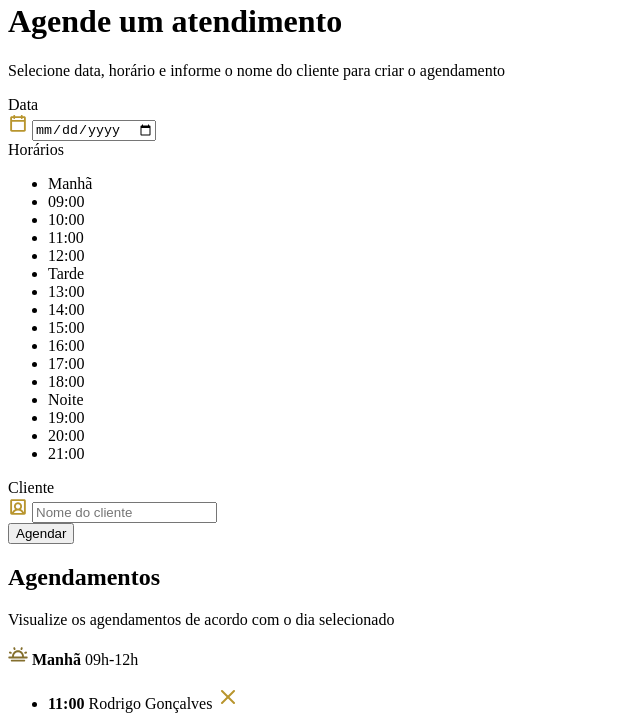
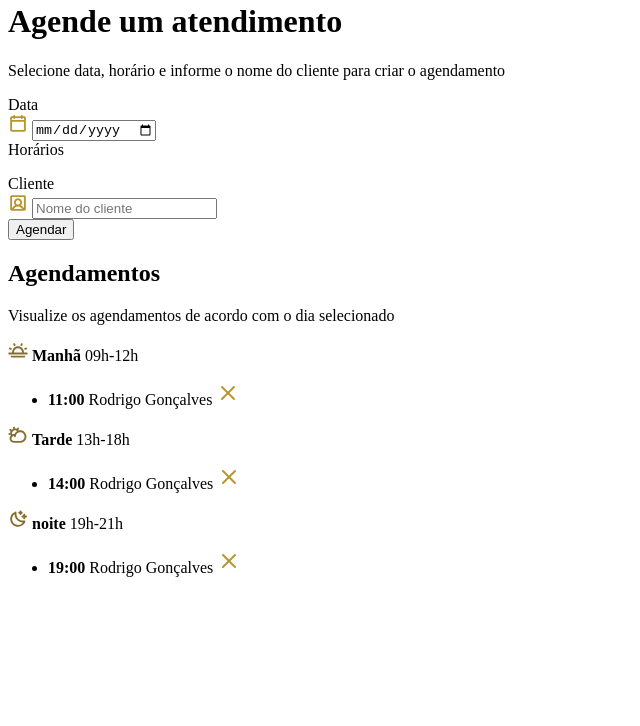
Before and after one commit to PedroHSGuimaraes/--Hairday, a website: page index.html in a window 1280 px wide. Shown: the part 62-788 px from the top of the page, without its empty margins (0-640 px from the left). Drawn offline with Linux system fonts and the light colour scheme.

Commit message:
Feat: Loads schedule dynamically on page load
Implements dynamic loading of schedule hours based on the selected date.
Removes hardcoded hour slots in the HTML.
Adds logic to determine the availability of hours

```diff
--- a/index.html
+++ b/index.html
@@ -39,21 +39,13 @@
         <span class="label">Horários</span>
         <ul id="hours" class="hours" aria-label="Horários disponíveis de manhã">
           <!-- Exemplo: Manhã -->
-          <li data-period="morning" class="hour-period">Manhã</li>
+<!--           <li data-period="morning" class="hour-period">Manhã</li>
           <li data-period="morning" value="09:00" class="hour hour-available">
             09:00
-          </li>
-          <li data-period="morning" value="10:00" class="hour hour-available">
-            10:00
-          </li>
-          <li data-period="morning" value="11:00" class="hour hour-unavailable">
-            11:00
-          </li>
-          <li data-period="morning" value="12:00" class="hour hour-available">
-            12:00
-          </li>
+          </li> -->
+
           <!-- Exemplo: Tarde  -->
-          <li data-period="morning" class="hour-period">Tarde</li>
+     <!--      <li data-period="afternoon" class="hour-period">Tarde</li>
           <li
             data-period="afternoon"
             value="13:00"
@@ -61,45 +53,15 @@
           >
             13:00
           </li>
-          <li
-            data-period="afternoon"
-            value="14:00"
-            class="hour hour-unavailable"
-          >
-            14:00
-          </li>
-          <li data-period="afternoon" value="15:00" class="hour hour-available">
-            15:00
-          </li>
-          <li
-            data-period="afternoon"
-            value="16:00"
-            class="hour hour-unavailable"
-          >
-            16:00
-          </li>
-          <li
-            data-period="afternoon"
-            value="17:00"
-            class="hour hour-unavailable"
-          >
-            17:00
-          </li>
-          <li data-period="afternoon" value="18:00" class="hour hour-available">
-            18:00
-          </li>
+       -->
+
           <!-- Exemplo: Noite -->
-          <li data-period="morning" class="hour-period">Noite</li>
+     <!--      <li data-period="night" class="hour-period">Noite</li>
 
           <li data-period="night" value="19:00" class="hour hour-available">
             19:00
-          </li>
-          <li data-period="night" value="20:00" class="hour hour-available">
-            20:00
-          </li>
-          <li data-period="night" value="21:00" class="hour hour-unavailable">
-            21:00
-          </li>
+          </li> -->
+
         </ul>
 
         <label for="client" class="label">Cliente</label>
--- a/src/main.js
+++ b/src/main.js
@@ -1,9 +1,7 @@
 "use strict";
-import  "./libs/dayjs.js";
+import "./libs/dayjs.js";
 import "./styles/global.css";
 import "./styles/form.css";
 import "./styles/schedule.css";
-<<<<<<< HEAD
 import "./models/form/submit.js";
-=======
->>>>>>> origin/date
+import "./models/page-load.js";
--- /dev/null
+++ b/src/models/page-load.js
@@ -0,0 +1,6 @@
+import { scheduleDay } from "./schedules/load.js";
+
+
+document.addEventListener("DOMContentLoaded", () => {
+  scheduleDay();
+});
```
Also changed, not shown: src/models/form/hours-load.js (added, +20 -0 lines), src/models/schedules/load.js (added, +8 -0 lines).
